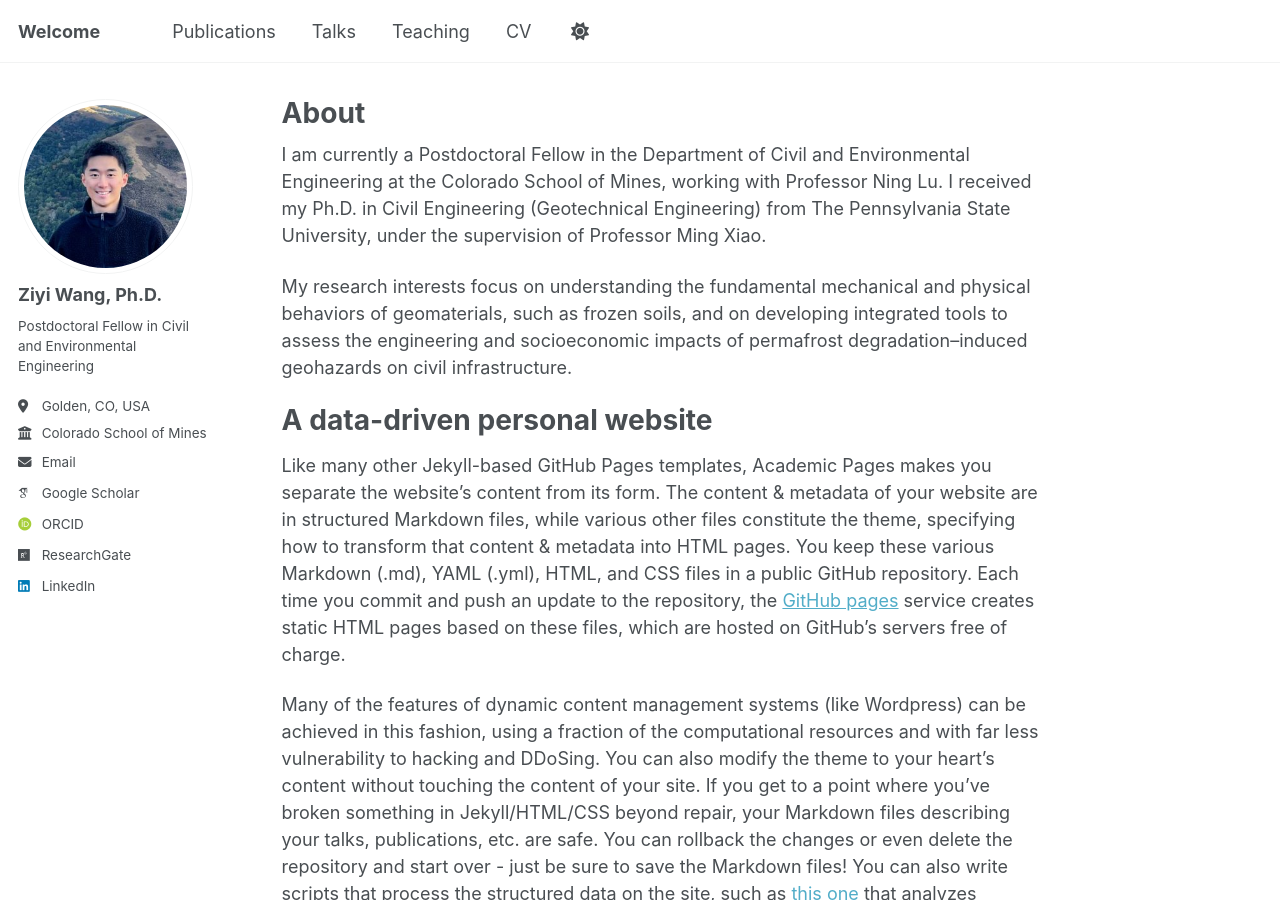
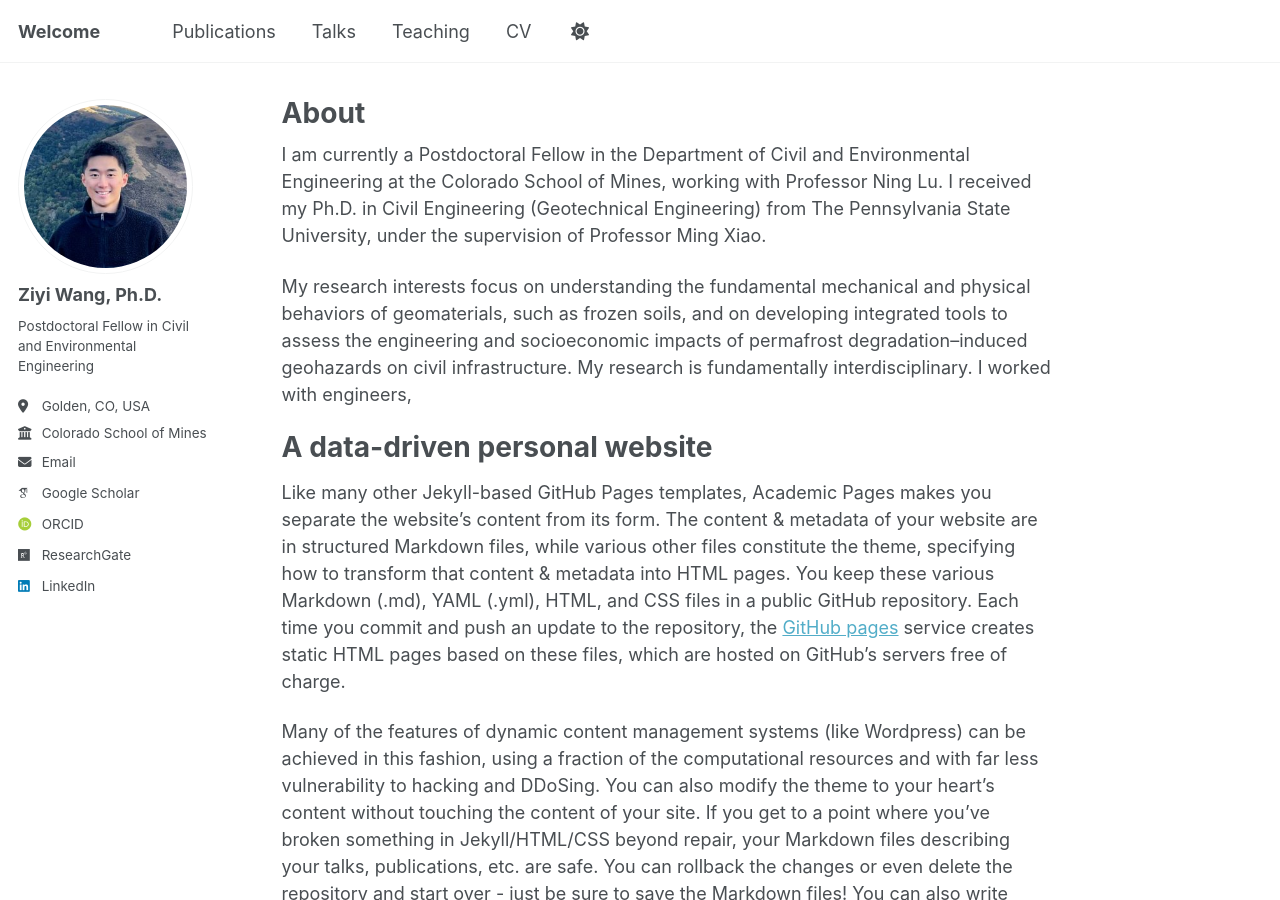
Before and after one commit to ziyiwang-ce/ziyiwang-ce.github.io, a Jekyll site: the page built from _pages/about.md, in a window 1280 px wide and 900 px high. Built offline with Jekyll 4.4.1, drawn with Linux system fonts in a browser that asks for light colours; some web fonts are replaced; a script that is not in the unit is left out.

Commit message:
Update about.md

```diff
--- a/_pages/about.md
+++ b/_pages/about.md
@@ -9,7 +9,7 @@ redirect_from:
 
 I am currently a Postdoctoral Fellow in the Department of Civil and Environmental Engineering at the Colorado School of Mines, working with Professor Ning Lu. I received my Ph.D. in Civil Engineering (Geotechnical Engineering) from The Pennsylvania State University, under the supervision of Professor Ming Xiao.
 
-My research interests focus on understanding the fundamental mechanical and physical behaviors of geomaterials, such as frozen soils, and on developing integrated tools to assess the engineering and socioeconomic impacts of permafrost degradation–induced geohazards on civil infrastructure.
+My research interests focus on understanding the fundamental mechanical and physical behaviors of geomaterials, such as frozen soils, and on developing integrated tools to assess the engineering and socioeconomic impacts of permafrost degradation–induced geohazards on civil infrastructure. My research is fundamentally interdisciplinary. I worked with engineers,
 
 A data-driven personal website
 ======
```
